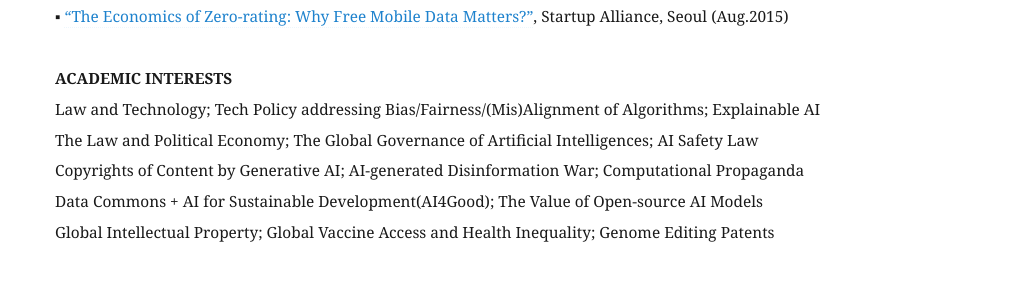
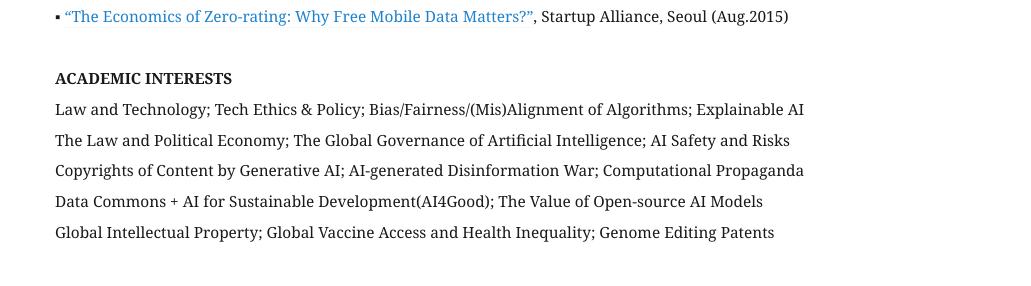
Before and after one commit to eunchangchoi/eunchangchoi.github.io, a Jekyll site: the page built from index.md, in a window 1280 px wide and 900 px high, scrolled down 9571 px. Shown: the part 351-637 px from the top of the window, without its empty margins (45-1076 px from the left). Built offline with Jekyll 4.4.1, drawn with Linux system fonts in a browser that asks for light colours.

Commit message:
Update index.md

```diff
--- a/index.md
+++ b/index.md
@@ -223,8 +223,8 @@
 
  <br>
  <strong> ACADEMIC INTERESTS </strong> <br>
-   Law and Technology; Tech Policy addressing Bias/Fairness/(Mis)Alignment of Algorithms; Explainable AI <br>
-   The Law and Political Economy; The Global Governance of Artificial Intelligences; AI Safety Law <br>
+   Law and Technology; Tech Ethics & Policy; Bias/Fairness/(Mis)Alignment of Algorithms; Explainable AI <br>
+   The Law and Political Economy; The Global Governance of Artificial Intelligence; AI Safety and Risks <br>
    Copyrights of Content by Generative AI; AI-generated Disinformation War; Computational Propaganda <br>
    Data Commons + AI for Sustainable Development(AI4Good); The Value of Open-source AI Models <br>
    Global Intellectual Property; Global Vaccine Access and Health Inequality; Genome Editing Patents <br>
```
